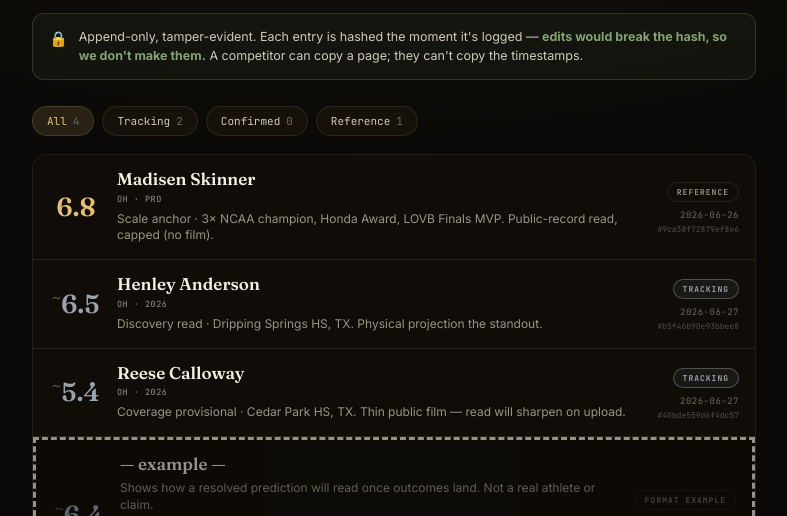
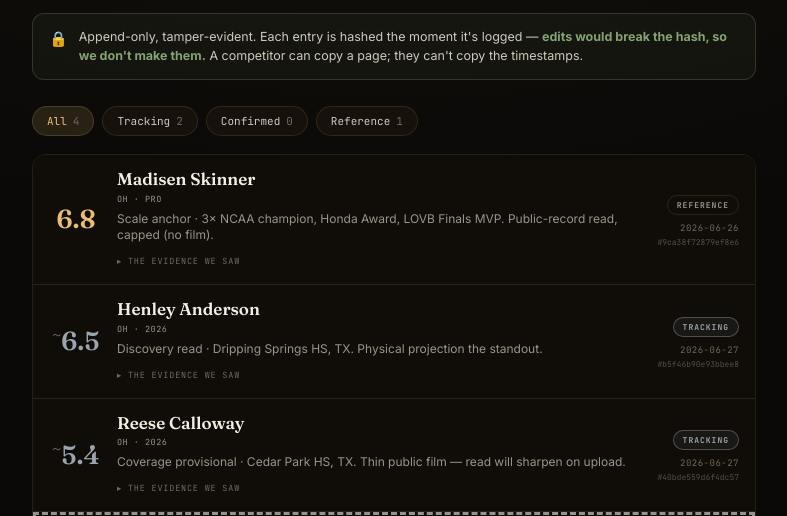
Before and after one commit to giving29/FieldCheck, a plain HTML site: page ledger.html in a window 1280 px wide. Shown: the part 436-952 px from the top of the page, without its empty margins (246-1033 px from the left). Drawn offline with Linux system fonts and the light colour scheme.

Commit message:
ship: P4 evidence layer — each prediction carries its corroborating evidence frozen with it (behind a per-entry tap), part of the tamper-evident hash; The Record now read + evidence + outcome

```diff
--- a/ledger.html
+++ b/ledger.html
@@ -65,6 +65,15 @@
   .badge.reference{color:var(--t3);border:1px solid var(--line)}
   .entry .date{font-family:var(--mono);font-size:9px;color:var(--t4);margin-top:7px;letter-spacing:.5px}
   .entry.illustrative{opacity:.6;border-style:dashed}
+  .evtoggle{margin-top:9px;background:transparent;border:0;color:var(--t4);font-family:var(--mono);font-size:8.5px;letter-spacing:.8px;text-transform:uppercase;cursor:pointer;padding:2px 0}
+  .evtoggle:hover{color:var(--gold-hi)}
+  .evbody{margin-top:8px;padding:10px 12px;border-radius:9px;background:rgba(184,152,90,.05);border:1px solid var(--line)}
+  .evbody .evhead{font-family:var(--mono);font-size:8px;letter-spacing:1px;text-transform:uppercase;color:var(--moss)}
+  .evbody .evhead.thin{color:var(--prov)}
+  .evbody .echips{display:flex;flex-wrap:wrap;gap:5px;margin-top:8px}
+  .evbody .echip{font-family:var(--mono);font-size:7.5px;letter-spacing:.6px;text-transform:uppercase;color:var(--moss);border:1px solid rgba(132,162,115,.3);border-radius:5px;padding:3px 7px}
+  .evbody .esig{font-size:11.5px;line-height:1.45;color:var(--t2);margin-top:6px}
+  .evbody .evnote{font-family:var(--mono);font-size:8px;color:var(--t4);margin-top:9px;line-height:1.5;border-top:1px solid var(--line);padding-top:7px}
   .entry .outcome{margin-top:9px;padding:8px 11px;border-radius:9px;background:rgba(132,162,115,.08);border:1px solid rgba(132,162,115,.25);font-size:12px;line-height:1.5;color:var(--t2)}
   .entry .outcome .ok{font-family:var(--mono);font-size:8px;letter-spacing:1px;text-transform:uppercase;color:var(--moss);margin-right:6px}
   .entry .outcome b{color:var(--bone)}
@@ -119,18 +128,45 @@
 var LEDGER=[
   // REFERENCE anchors — established athletes, used to anchor the scale (NOT predictions)
   {name:'Madisen Skinner', pos:'OH', cls:'Pro', read:'6.8', prov:false, status:'reference',
-   date:'2026-06-26', note:'Scale anchor · 3× NCAA champion, Honda Award, LOVB Finals MVP. Public-record read, capped (no film).', outcome:null},
+   date:'2026-06-26', note:'Scale anchor · 3× NCAA champion, Honda Award, LOVB Finals MVP. Public-record read, capped (no film).', outcome:null,
+   evidence:{sources:{count:5,types:['ROSTER','RESULT','HONOR','PRESS','PROFILE']}, signals:['3× NCAA champion (Kentucky / Texas)','Honda Award winner','LOVB Finals MVP','USA national team profile']}},
   // TRACKING — provisional reads we've placed; outcomes OPEN (clock just started — nothing resolved yet, honestly)
   {name:'Henley Anderson', pos:'OH', cls:'2026', read:'6.5', prov:true, status:'tracking',
-   date:'2026-06-27', note:'Discovery read · Dripping Springs HS, TX. Physical projection the standout.', outcome:null},
+   date:'2026-06-27', note:'Discovery read · Dripping Springs HS, TX. Physical projection the standout.', outcome:null,
+   evidence:{sources:{count:2,types:['ROSTER','HONOR']}, signals:['Varsity roster, Dripping Springs HS','District honors mention','Physical/reach the standout projection']}},
   {name:'Reese Calloway', pos:'OH', cls:'2026', read:'5.4', prov:true, status:'tracking',
-   date:'2026-06-27', note:'Coverage provisional · Cedar Park HS, TX. Thin public film — read will sharpen on upload.', outcome:null},
+   date:'2026-06-27', note:'Coverage provisional · Cedar Park HS, TX. Thin public film — read will sharpen on upload.', outcome:null,
+   evidence:{sources:{count:1,types:['ROSTER']}, signals:['Single roster mention, Cedar Park HS','Thin public record — corroboration awaits upload']}},
   // ILLUSTRATIVE — shows the FORMAT a resolved entry takes. Clearly flagged, NOT a real athlete or claim.
   {name:'— example —', pos:'', cls:'', read:'6.4', prov:true, status:'illustrative',
-   date:'(format)', note:'Shows how a resolved prediction will read once outcomes land. Not a real athlete or claim.',
-   outcome:{result:'Committed — Division I', when:'(later)', source:'(public commitment announcement)', verdict:'on-track'}}
+   date:'(format)', note:'Shows the full anatomy of a logged prediction: the read, the evidence frozen with it, and the outcome once it lands. Not a real athlete or claim.',
+   outcome:{result:'Committed — Division I', when:'(later)', source:'(public commitment announcement)', verdict:'on-track'},
+   evidence:{sources:{count:3,types:['ROSTER','RESULT','HONOR']}, signals:['(the corroborating signals we saw, frozen the day of the read)','(immutable — logged with the prediction)']}}
 ];
 
+function evidenceToggle(e, hash){
+  if(!e.evidence) return '';
+  var ev = e.evidence, sc = (ev.sources && ev.sources.count) || 0;
+  var types = (ev.sources && ev.sources.types) || [];
+  var TL = {ROSTER:'Roster',RESULT:'Results',PRESS:'Press',HONOR:'Honors',PROFILE:'Profile'};
+  var chips = types.map(function(t){ return '<span class="echip">'+(TL[t]||t)+'</span>'; }).join('');
+  var sigs = (ev.signals||[]).map(function(g){ return '<div class="esig">› '+g+'</div>'; }).join('');
+  var head = sc>=2 ? '\u2713 '+sc+' independent sources, logged with the read' : sc===1 ? 'single source, logged with the read' : 'evidence logged with the read';
+  return '<button class="evtoggle" onclick="toggleEv(\''+hash+'\')">\u25b8 the evidence we saw</button>'
+    +'<div class="evbody" id="ev-'+hash+'" style="display:none">'
+    +'<div class="evhead'+(sc>=2?'':' thin')+'">'+head+'</div>'
+    +(chips?'<div class="echips">'+chips+'</div>':'')
+    +sigs
+    +'<div class="evnote">Frozen the day of the read — part of the same tamper-evident hash. This is what we saw early, on the record.</div>'
+    +'</div>';
+}
+function toggleEv(h){
+  var el=document.getElementById('ev-'+h);
+  var btn=el && el.previousElementSibling;
+  if(!el) return;
+  if(el.style.display==='none'){ el.style.display='block'; if(btn) btn.innerHTML='\u25be hide the evidence'; }
+  else { el.style.display='none'; if(btn) btn.innerHTML='\u25b8 the evidence we saw'; }
+}
 function shortHash(s){
   var h=2166136261>>>0;
   for(var i=0;i<s.length;i++){ h^=s.charCodeAt(i); h=Math.imul(h,16777619); }
@@ -180,7 +216,7 @@ function renderLedger(){
       +'<div class="num '+numClass+'">'+t+e.read+'</div>'
       +'<div class="mid"><div class="nm">'+e.name+'</div>'
       +'<div class="meta">'+[e.pos,e.cls].filter(Boolean).join(' · ')+'</div>'
-      +'<div class="note">'+e.note+'</div>'+outcomeHtml+'</div>'
+      +'<div class="note">'+e.note+'</div>'+outcomeHtml+evidenceToggle(e,hash)+'</div>'
       +'<div class="right"><span class="badge '+e.status+'">'+badgeTxt+'</span>'
       +'<div class="date">'+e.date+'</div><div class="hash">#'+hash+'</div></div>'
       +'</div>';
```
